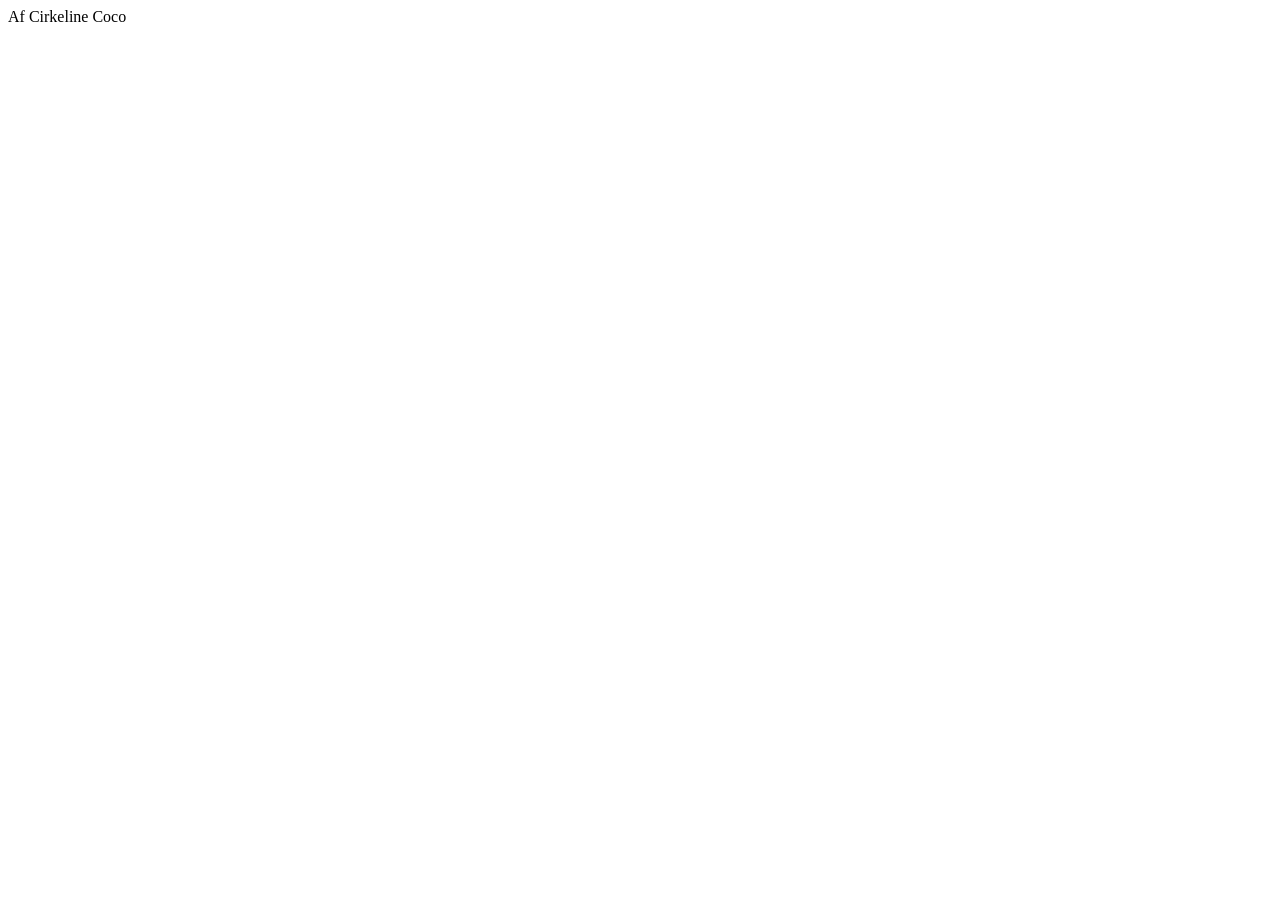
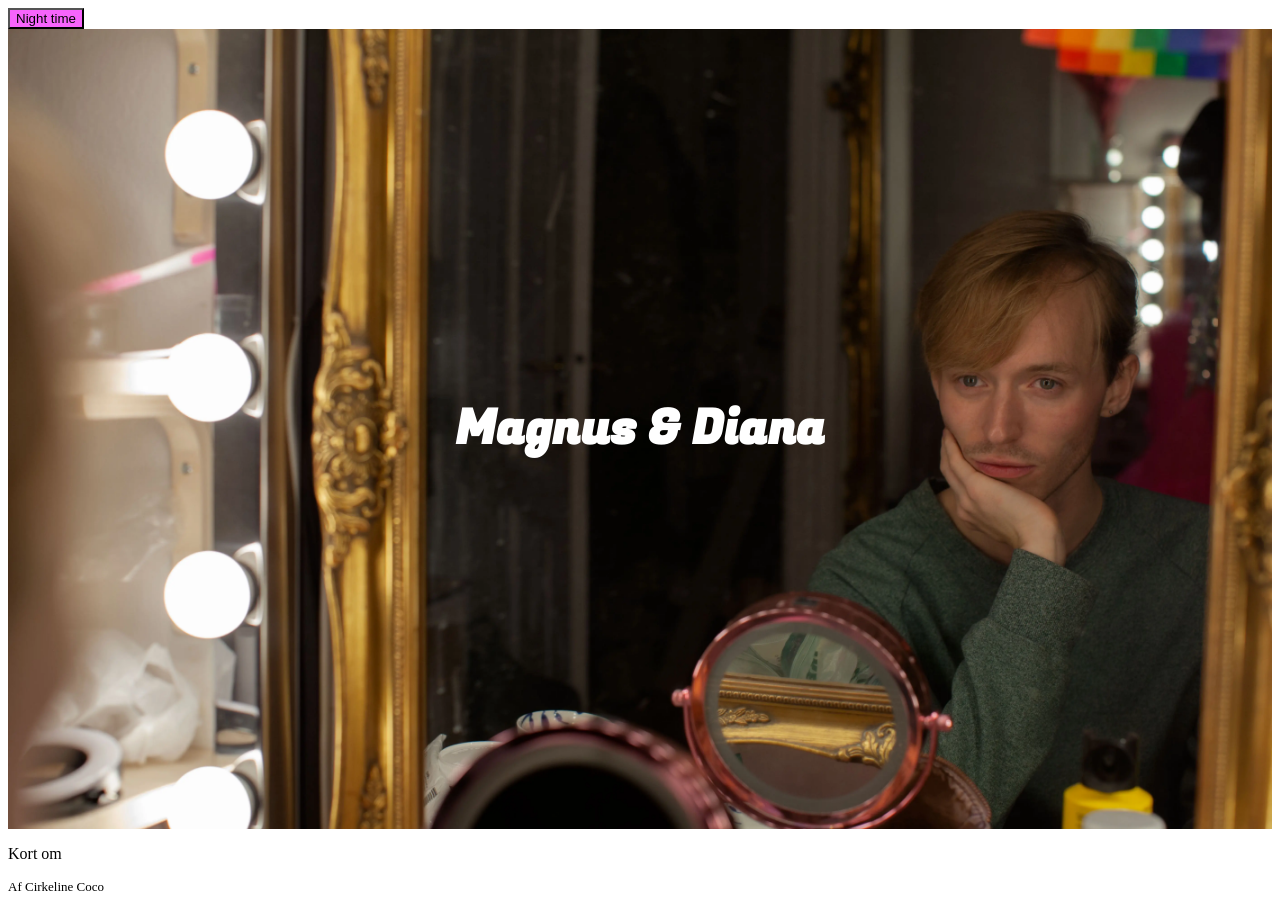
Before and after one commit to cirk0391/05_01_01, a plain HTML site: page index.html in a window 1280 px wide. Before the commit the page ends 800 px from the top, so only its background shows below. Drawn offline with Linux system fonts and the light colour scheme.

Commit message:
splashbillede

```diff
--- a/index.html
+++ b/index.html
@@ -4,12 +4,28 @@
     <meta charset="UTF-8" />
     <meta http-equiv="X-UA-Compatible" content="IE=edge" />
     <meta name="viewport" content="width=device-width, initial-scale=1.0" />
-    <title>Document</title>
+    <title>Pilotprojekt</title>
     <link rel="stylesheet" href="styles.css" />
+    <link rel="preconnect" href="https://fonts.googleapis.com" />
+    <link rel="preconnect" href="https://fonts.gstatic.com" crossorigin />
+    <link
+      href="https://fonts.googleapis.com/css2?family=Fugaz+One&display=swap"
+      rel="stylesheet"
+    />
   </head>
   <body>
+    <header>
+      <button class="mode">Night time</button>
+    </header>
+    <main>
+      <div id="first_section">
+        <h1>Magnus & Diana</h1>
+      </div>
+      <div id="second_section">
+        <p>Kort om</p>
+      </div>
+    </main>
+    <footer>Af Cirkeline Coco</footer>
     <script src="script.js"></script>
   </body>
-
-  <footer>Af Cirkeline Coco</footer>
 </html>
--- a/styles.css
+++ b/styles.css
@@ -3,3 +3,41 @@
 img {
   width: 100%;
 }
+
+/* ---------------------Splash billede----------------------- */
+
+#first_section {
+  display: grid;
+
+  width: 100%;
+  height: 100vh;
+  background-image: url(foto/_MG_6550.webp);
+  background-size: cover;
+}
+
+h1 {
+  font-family: "Fugaz One", cursive;
+  color: white;
+
+  font-size: 3rem;
+  display: grid;
+  place-content: center;
+  padding: 20px;
+
+  margin: 10px;
+}
+
+/* knap */
+.mode {
+  display: right;
+  background: hsl(298, 96%, 69%);
+  transition: 1s;
+}
+
+.mode:hover {
+  background: hsl(273, 65%, 42%);
+}
+
+footer {
+  font-size: small;
+}
```
Also changed, not shown: foto/_MG_6550.webp (added).
